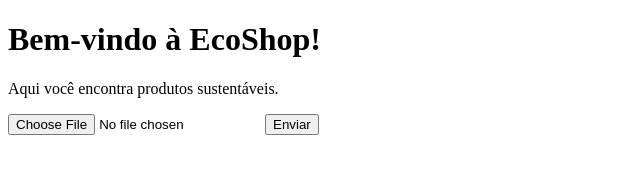
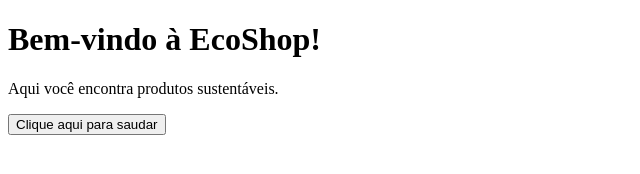
Before and after one commit to eumsmjao/EcoShop, a plain HTML site: page index.html in a window 1280 px wide. Shown: the whole page, without its empty margins (0-640 px from the left). Drawn offline with Linux system fonts and the light colour scheme.

```diff
--- a/index.html
+++ b/index.html
@@ -3,11 +3,14 @@
 <head>
     <meta charset="UTF-8">
     <title>EcoShop</title>
+    <link rel="stylesheet" href="styles.css">
 </head>
 <body>
     <h1>Bem-vindo à EcoShop!</h1>
     <p>Aqui você encontra produtos sustentáveis.</p>
-    <input type="file" id="imageUpload" />
-<button onclick="handleUpload()">Enviar</button>
+    <button onclick="greet()">Clique aqui para saudar</button>
+
+    <!-- Conectar o arquivo JavaScript -->
+    <script src="js/script.js"></script>
 </body>
 </html>
```
Also changed, not shown: styles.css (added).
